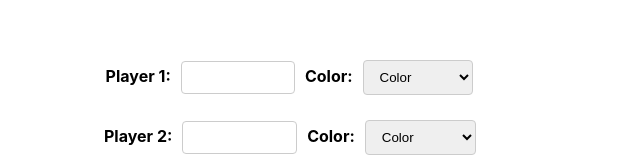
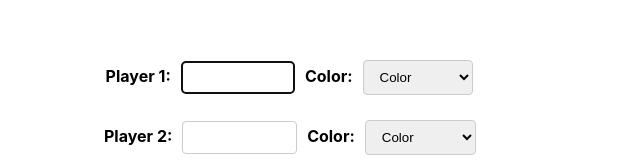
Before and after one commit to mrleenudler/Castles_react, a React (Create React App) app: page / in a window 1280 px wide. Shown: the part 128-288 px from the top of the page, without its empty margins (324-964 px from the left). Built offline with nearby package versions, Linux system fonts and the light colour scheme.

Commit message:
Correct and timely update of totalScore. Downstairs room with downstairs bonus correctly implemented.

```diff
--- a/src/play_castles.css
+++ b/src/play_castles.css
@@ -1,10 +1,10 @@
 .toast {
     position: fixed;
     top: 20%;
-    left: 50%;
+    left: 30%;
     transform: translateX(-50%) translateY(-50%) scale(1.3) ;
     animation: slideIn 0.8s ease-out forwards;
-    background-color: #f0ad4e;
+    /*background-color: #f0ad4e;*/
     color: white;
     padding: 10px;
     border-radius: 10px;
--- a/src/play_castles.jsx
+++ b/src/play_castles.jsx
@@ -63,24 +63,17 @@ function PlayCastles() {
 
   // Debug: fjernes
   useEffect( () => {
-    //const addRooms = [castleRooms.find(room => room.id === 31), castleRooms.find(room => room.id === 32), castleRooms.find(room => room.id === 33), castleRooms.find(room => room.id === 34)];
     const addRooms = [castleRooms.current.find(room => room.id === 4),
       castleRooms.current.find(room => room.id === 31)];
-    //const firstRoom = castleRooms.find(room => room.id === 4); // Sleep-300-Living.jpg
-    //const secondRoom = castleRooms.find(room => room.id === 41); // Outdoor-600-Outdoor.jpg
-    //console.log("ADD ROOMS:", ...addRooms);
     setPlayers(prevPlayers => prevPlayers.map( player => ({
         ...player,
         roomsArray: [...player.roomsArray, ...addRooms], //roomsArray.length === 1
         scoresArray: [...player.scoresArray, 5, 5]
     })));
-    // console.log("TESTROM: ", players.map(player => player.roomsArray[1].category)); // async
   }, []); // Kun for test. Fjernes senere.
 
   // Ser etter activeRoom når noe endres
   useEffect( () => {
-    //console.log("ActivePlayer changed -> Setting activeRoom", activePlayer.name);
-    //console.log("activePlayer.selectedRoomCategory: ", activePlayer.selectedRoomCategory);
     setActiveRoom(castleRooms.current.find(room =>
       room.category === activePlayer.selectedRoomCategory
       && room.size === activePlayer.selectedRoomSize
@@ -92,26 +85,17 @@ function PlayCastles() {
   }, [activePlayer]);
 
 
-  // Downstairs bonus oppdateres uavhengig av det aktuelle downstairs-rommet
-  // const updateTotalScore = (addedScore) => { // må oppdateres ved added room(done) og changed bonus. + Update kjellerbonus
-  //   setPlayers(prevPlayers => prevPlayers.map( player => (
-  //     player.name === activePlayer.name ? {
-  //       ...player,
-  //       totalScore: player.totalScore + addedScore,
-  //     } : player
-  //   )));
-  // }; // kanskje fjerne denne
-
-  const updateTotalScore = () => {
+  const updateTotalScore = (addScore) => {
     const sum = players[clickedPlayerIndex].scoresArray.reduce((acc, score) => acc + score, 0);
     setPlayers(prevPlayers => prevPlayers.map(player =>
       player.name === players[clickedPlayerIndex].name ?
       {
         ...player,
-        totalScore: sum
+        totalScore: sum + addScore
       } : player
     ));
-  };
+  }; // får ikke med siste rommet. Tror det er løst nå
+  // Sjekk at endringer i bonuser (activity) kommer med.
 
   const getPlayerBackgroundColor = (color) => {
     if (color === 'Red' && activePlayer.color === 'Red') {
@@ -121,7 +105,7 @@ function PlayCastles() {
     } else if (color === 'Orange' && activePlayer.color === 'Orange') {
       return 'rgba(255, 250, 205, 0.5)';
     } else if (color === 'Green' && activePlayer.color === 'Green') {
-      return 'rgba(152, 251, 152, 0.4)'; // Litt kraftig, prøver mer gjennomsiktighet
+      return 'rgba(222, 252, 226, 0.5)'; // Litt kraftig, prøver mer gjennomsiktighet
     } else {
       return 'rgba(240, 240, 245, 0.5)'; // Even lighter gray with transparency for non-active players
     };
@@ -225,14 +209,18 @@ function PlayCastles() {
   // Legger et rom til roomsArray og oppdaterer scoresArray
   const addRoom = () => {
     console.log("-------------> Adding room");
+    let downstairsBonus = 0;
     if(activeRoom){
       // Calculating bonus if added room is "Downstairs"
-      let downstairsBonus = 0;
+      // let downstairsBonus = 0; // Har flyttet denne opp.
       if(activeRoom.category === "Downstairs") {
         for (let i = 0; i < activePlayer.roomsArray.length; i++) { //regner ikke med rommet som legges til
           if (activePlayer.roomsArray[i].category === activeRoom.bonus) {
             downstairsBonus += activeRoom.bonusValue;
             console.log("Bonus added: ", activeRoom.bonusValue);
+          };
+          if (activeRoom.bonus === "Downstairs") {
+            downstairsBonus += activeRoom.bonusValue;
           };
         };
       };
@@ -248,8 +236,6 @@ function PlayCastles() {
           roomAdded: true, // 'Add room' knappen disables etter bruk. Re-enables ved Food-bonus
         } : player
       ));
-      console.log("INDEXOF: ", castleRooms.current.indexOf(activeRoom)); // Sjekker at rommet faktisk finnes i castleRooms
-      console.log("Lengde av castleRooms: ", castleRooms.current.length); // Undersøker at lengden av castleRooms reduseres
       castleRooms.current.splice(castleRooms.current.indexOf(activeRoom), 1); //Fjerner activeRoom fra castleRooms (Trenger den en dobbelsjekk av at activeRoom finnes i castleRooms?)
       //updating the scoresArray(s) with downstairs bonus(es) if applicable
       const downstairsRoomsWithBonus = activePlayer.roomsArray
@@ -258,6 +244,7 @@ function PlayCastles() {
         const downstairsIndex = activePlayer.roomsArray.indexOf(downstairsRoomsWithBonus[i]);
         let updatedScoresArray = activePlayer.scoresArray;
         updatedScoresArray.splice(downstairsIndex, 1, activePlayer.scoresArray[downstairsIndex] + activePlayer.roomsArray[downstairsIndex].bonusValue);
+        downstairsBonus += activePlayer.roomsArray[downstairsIndex].bonusValue;
         setPlayers(prevPlayers => prevPlayers.map(player =>
           player.name === activePlayer.name ? {
             ...player,
@@ -268,15 +255,13 @@ function PlayCastles() {
           scoresArray: updatedScoresArray,
         }));
       };
-      // const addDownstairsBonus = activePlayer.roomsArray // Legger til bonuser fra aktuelle tidligere "Downstairs" rom
-      // .filter(room => room.category === "Downstairs" && room.bonus === activePlayer.roomsArray.at(-1).category) //filtrerer ut rom fra roomsarray som har bonus tilsvarende kategorien til siste rom som er lagt til
-      // .reduce((acc, room) => acc + room.bonusValue, 0); // Summerer opp bonusene til alle aktuelle downstairs rooms (Bør heller legges til de individuelle rommene)
-      // updateTotalScore(activeRoom.value + addDownstairsBonus);
-
+      setToastMessage({message: "Click rooms that gain bonuses or penalties, or have exits closed", color: '#76de83'});
+      displayToast();
     } else {
+      setToastMessage({message: "Please select an actual room", color: '#f0ad4e'});
       displayToast(); // Viser Toast-melding om at gyldig rom ikke er valgt. (Bør meldingen skrives i denne funksjonen?)
     };
-    updateTotalScore();
+    updateTotalScore(downstairsBonus + activeRoom.value); // Downstairs bonus inneholder både verdiene til nyeste downstairs room, og oppdaterte verdier for tidligere downstairs rooms.
     // setter focus på 'End turn' knappen når rom er lagt til (det er kanskje teit? Lett å glemme exits og bonuser?)
     endTurnFocus.current.focus();
   }; //addRoom
@@ -321,23 +306,24 @@ function PlayCastles() {
   // Kan den ligge her utenfor return-statementen?
   const [showToast, setShowToast] = useState(false);
 
+  const [toastMessage, setToastMessage] = useState({message: "Hei", color: 'yellow'});
+
   const Toast = ({ message, show }) => {
     if (!show) return null;
 
     return (
-      <div className="toast">
+      <div className="toast" style={{backgroundColor: toastMessage.color}}>
         {message}
       </div>
     );
   };
 
-// Alternativt Modal (Bruk Modal til bonuser og exits)
-
   const displayToast = () => {
+    console.log("Toast: ", toastMessage.message, toastMessage.color);
     setShowToast(true);
     setTimeout(() => {
       setShowToast(false);
-    }, 1500); // Hide toast after 1.5 seconds
+    }, 2500); // Hide toast after 2.5 seconds
     // setTimeout(() => { //TOAST
     //   toastElement.classList.add('slide-out');
     // }, 3000); // Adjust the delay as needed (For fade-out effect)
@@ -740,14 +726,8 @@ function PlayCastles() {
           </div>
         </div>
       );
-    } else {
-      console.log("Skal ikke kjøre");
-      return (<div>DENNE MELDINGEN SKAL ALDRI VISES!</div>)
-    }
+    };
   };
-  // "Downstairs": ["Size", 150, 250, 500],
-  // "Corridor": ["Size", 75, 151, 350], Må tillate å velge kun ny trapp eller korridor
-
 
   const findImageFile = (category, size, bonus, name) => {
     if (size === 125) {
@@ -893,7 +873,7 @@ function PlayCastles() {
   const focusPlayer1 = useRef(null);
 
   useEffect( () => {
-    //focusPlayer1.current.focus();
+    focusPlayer1.current.focus();
   }, []);
 
   const [randomStartingPlayer, setRandomStartingPlayer] = useState(true);
@@ -958,13 +938,13 @@ function PlayCastles() {
     setPlayers(setupPlayers);
     setActivePlayer(setupPlayers[0]);
     setClickedPlayerIndex(0);
-    // Fjerner Starting-rooms, slik at de ikke kan velges i spillet (avhnger av at de ligger etter hverandre i castle_rooms.json)
+    // Fjerner Starting-rooms, slik at de ikke kan velges i spillet (avhenger av at de ligger etter hverandre i castle_rooms.json)
     castleRooms.current.splice(castleRooms.current.indexOf(castleRooms.current.find(room => room.size === 125)), 4);
   }); //setupGame
 
-  // Skal sette focus på "Start game" button nåt den blir aktiv. (Kanskje jeg ikke skal bruke den som en useEffect?)
+  // Skal sette focus på "Start game" button når den blir aktiv. (Kanskje jeg ikke skal bruke den som en useEffect?)
   useEffect( () => {
-    //startGameRef.current.focus();
+    startGameRef.current.focus();
   },[disableStartGameButton]); // listen to disableStartGameButton?
 
   const startGameRef = useRef(null);
@@ -1008,11 +988,11 @@ function PlayCastles() {
   } else if (gameStage === "Play") {
     return (
       <div>
-        <Toast message="Custom message" show={showToast}/>{/* Legg Toasten i en portal */}
+        <Toast message={toastMessage.message} show={showToast}/>{/* Legg Toasten i en portal */}
         <h1>Castles Score Keeper</h1>
         <div>
           {clickedRoom && (
-            <Modal isOpen={isModalOpen} onClose={ () => (setIsModalOpen(false), updateTotalScore())}>
+            <Modal isOpen={isModalOpen} onClose={ () => (setIsModalOpen(false), updateTotalScore(0))}>
               {/* Legg til exit og bonus-handling i players[index].roomsArray[index].openExits / ...bonusesAchieved => setPlayers i egen handler funksjon*/}
                   <span>
                     <img src={`${clickedRoom.category}-${clickedRoom.size}-${clickedRoom.bonus}-${clickedRoom.roomName}.jpg`} style={{width: imageSize[clickedRoom.size] * 3}} alt="selectedRoom" />
@@ -1037,8 +1017,6 @@ function PlayCastles() {
           {players.map(player => {
             return (
               <>
-                {player.roomAdded ? <tr><td colSpan="8" align="right">Adjust exits and room bonuses</td></tr> : null/*fade in overlay or toast*/}
-
                 <tr key={player.name + "turn"} style={{backgroundColor: getPlayerBackgroundColor(player.color)}}>
                   <td style={{ color: player.color }}><b>{player.name}</b></td>
                   <td align="center">{player.totalScore}</td>
@@ -1091,7 +1069,7 @@ function PlayCastles() {
                               setClickedRoom(room); // Kan denne erstattes med en annen del? room.id? players[i].roomsArray[i].* må oppdateres
                               // Er det egentlig player index og roomsArray index jeg bør bruke?
                               // Bør indeksene settes til null etter bruk?
-                              setClickedPlayerIndex(players.indexOf(player));
+                              // setClickedPlayerIndex(players.indexOf(player)); // Tror denne er redundant
                               setClickedRoomIndex(player.roomsArray.indexOf(room)); // Hvis det er flere like rom i roomsArray, feiler denne.
                               setIsModalOpen(true);
                             }}>
@@ -1123,8 +1101,6 @@ function PlayCastles() {
           })}
           </tbody>
         </table>
-        <div><button onClick={() => displayToast()}>TEST</button>{players[1] && players[1].roomsArray && players[1].roomsArray.length > 1 ? players[1].roomsArray[0].category : 'No Category'}</div>
-
       </div>
     ); // return
   }; // if gameStage === "Play"
```
Also changed, not shown: src/Notater.txt.
